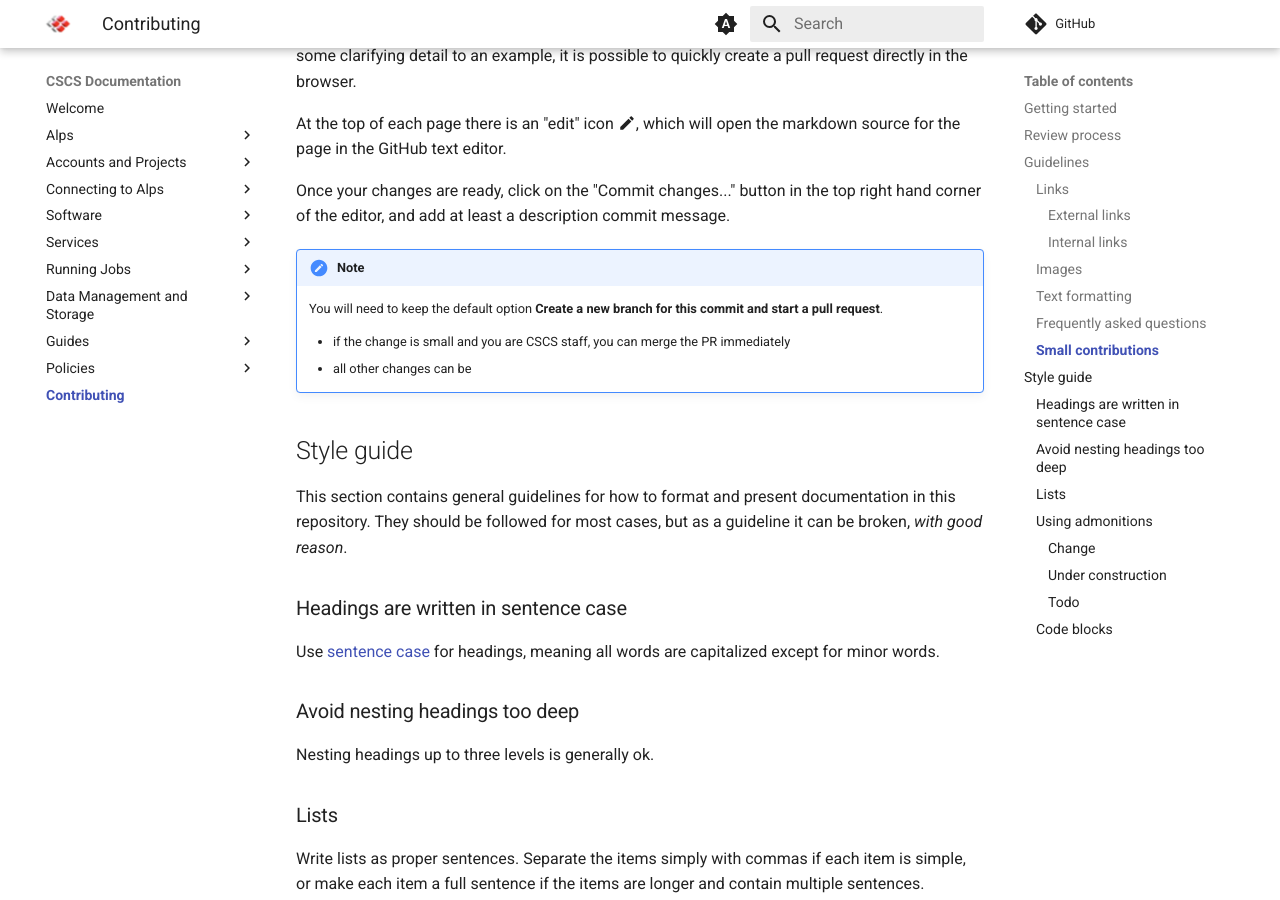
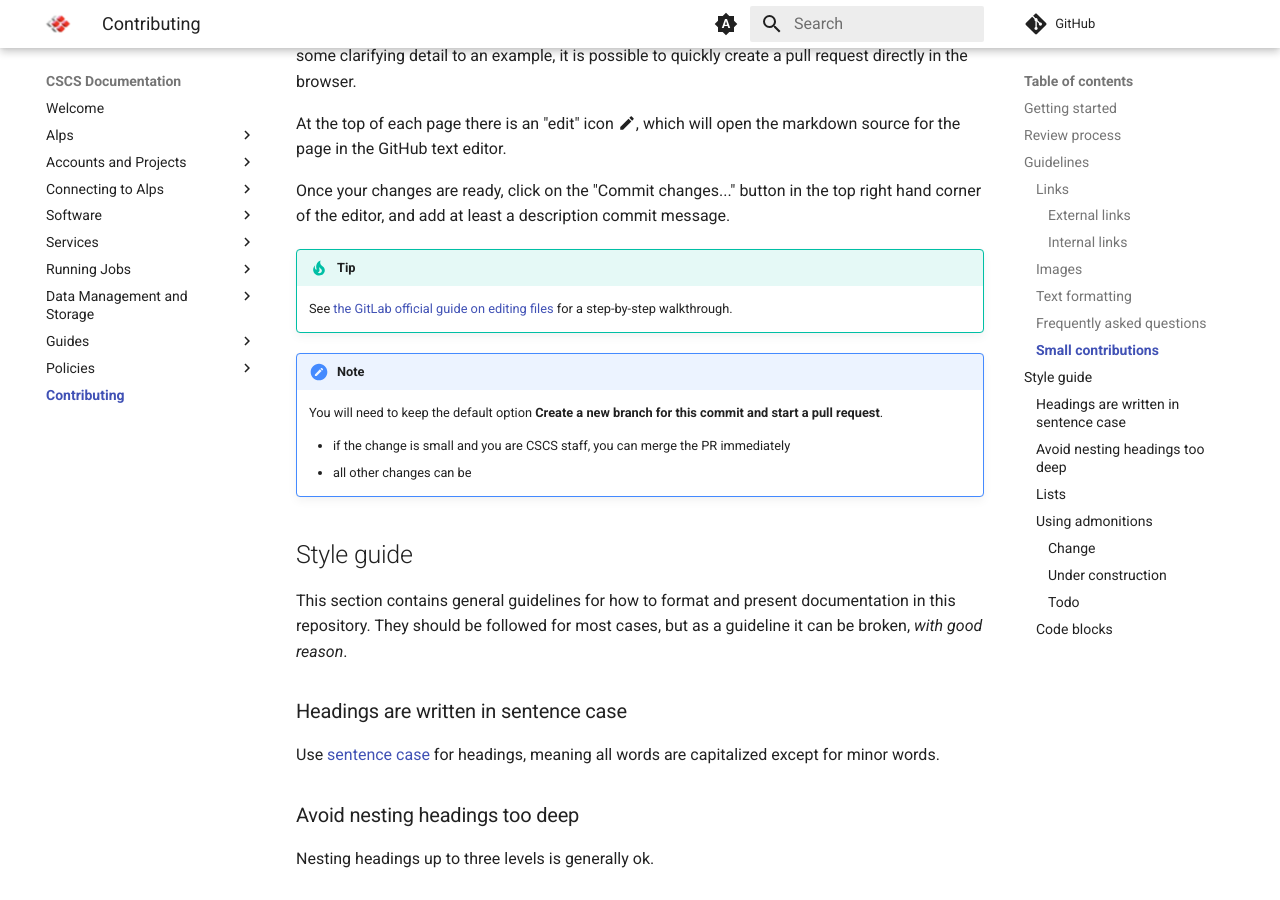
Before and after one commit to nickjbrowning/cscs-docs, an MkDocs documentation site: the page built from docs/contributing/index.md, in a window 1280 px wide and 900 px high, scrolled down 4533 px. Built offline with MkDocs 1.6.1 and Material for MkDocs 9.7.7, drawn with Linux system fonts in a browser that asks for light colours; comment, search, counter and statistics services are not loaded.

Commit message:
Link the GitHub guide for a small change (#138)
* Link the GitHub guide for a small change

* Fix mistake

* Fix mistake

---------

Co-authored-by: Gwangmu Lee <gwangmu.lee@cscs.ch>

```diff
--- a/docs/contributing/index.md
+++ b/docs/contributing/index.md
@@ -187,6 +187,9 @@ At the top of each page there is an "edit" icon :material-pencil:, which will op
 
 Once your changes are ready, click on the "Commit changes..." button in the top right hand corner of the editor, and add at least a description commit message.
 
+!!! tip
+    See [the GitLab official guide on editing files](https://docs.github.com/en/repositories/working-with-files/managing-files/editing-files) for a step-by-step walkthrough.
+
 !!! note
     You will need to keep the default option **Create a new branch for this commit and start a pull request**.
 
```
